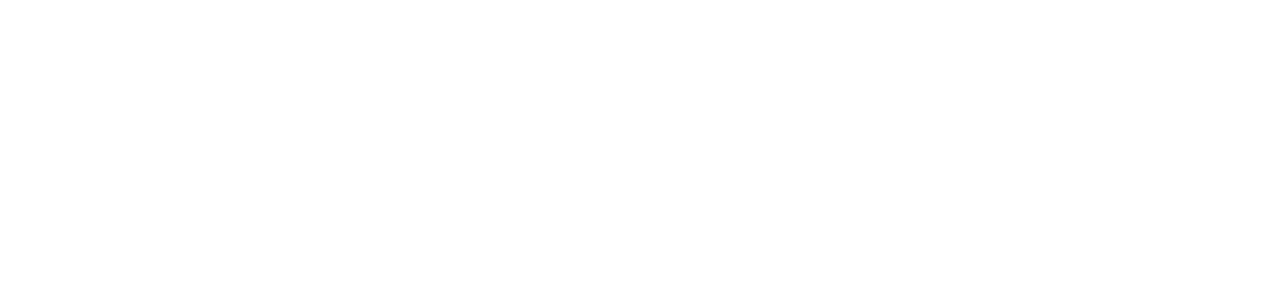
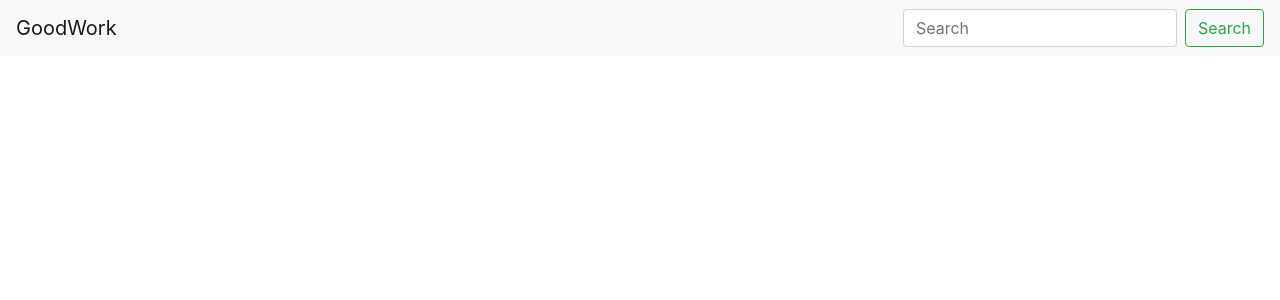
Before and after one commit to EdeniltonBorba/GoodWork, a React (Create React App) app in the folder goodwork/: page /Profile in a window 1280 px wide. Shown: the top 300 px of the page. Built offline with nearby package versions, Linux system fonts and the light colour scheme.

Commit message:
add screen Profile

```diff
--- a/goodwork/src/App.js
+++ b/goodwork/src/App.js
@@ -1,15 +1,21 @@
 import React from 'react';
-import { BrowserRouter as Router, Route } from "react-router-dom";
+import { BrowserRouter as Router, Route, Switch } from "react-router-dom";
 import Home from "./pages/Home/Home.js";
 import Signup from "./pages/Signup/signup.js";
+import SearchResults from "./pages/SearchResults/SearchResults.js";
+import Profile from './pages/Profile/Profile.js';
 
 
 function App() {
   return (
     <Router>
       <div>
-        <Route exact path="/" component={Signup} />
-        <Route exact path="/Home" component={Home} />
+        <switch>
+          <Route exact path="/" component={Signup} />
+          <Route exact path="/Home" component={Home} />
+          <Route exact path="/SearchResults" component={SearchResults} />
+          <Route exact path="/Profile" component={Profile} />
+        </switch>
       </div>
     </Router>
   );
--- /dev/null
+++ b/goodwork/src/pages/Profile/Profile.js
@@ -0,0 +1,10 @@
+import React from "react";
+import Navbar from "../../components/Navbar/index.js";
+
+function Profile() {
+    return (
+        <Navbar />
+    )
+}
+
+export default Profile;
--- /dev/null
+++ b/goodwork/src/pages/SearchResults/SearchResults.js
@@ -0,0 +1,10 @@
+import React from "react";
+import Navbar from "../../components/Navbar/index.js";
+
+function SearchResults() {
+    return (
+        <Navbar />
+    )
+}
+
+export default SearchResults;
```
